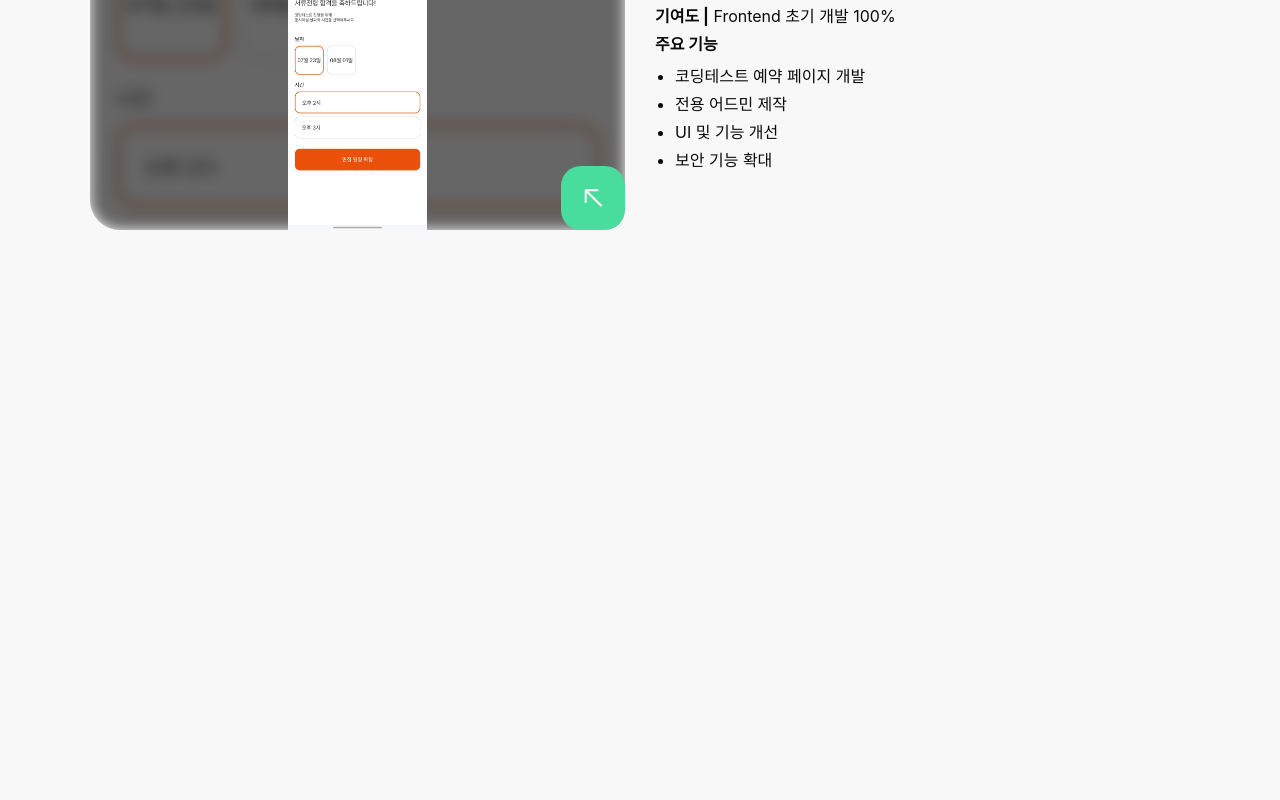
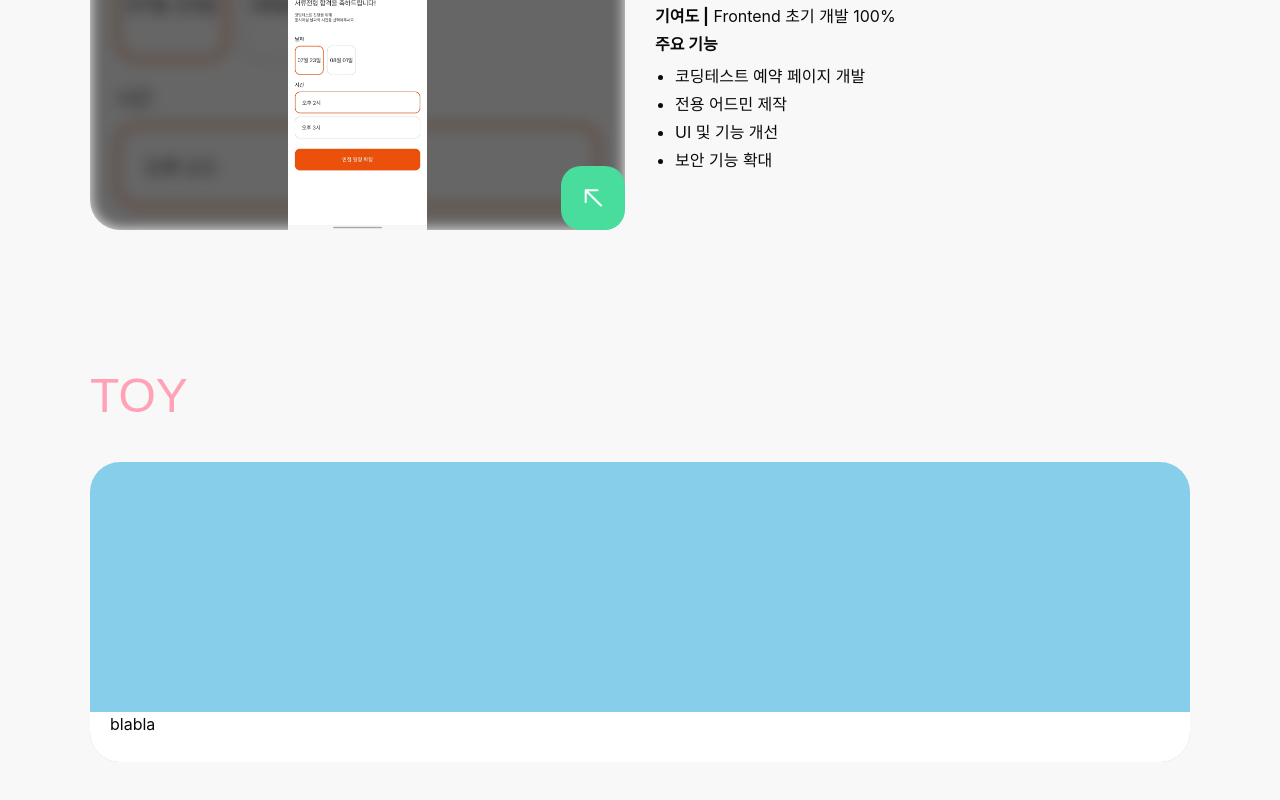
Before and after one commit to michelle-jeon/portfolio, a React (Vite) app: page / in a window 1280 px wide. Shown: the part 2666-3466 px from the top of the page. Before the commit the page ends 3176 px from the top, so only its background shows below. Built offline with nearby package versions, Linux system fonts and the light colour scheme; a web font is replaced by a local one.

Commit message:
feat: ToyCard
ToySection 카드 생성

```diff
--- /dev/null
+++ b/src/components/ToySection/ToyCard.styles.ts
@@ -0,0 +1,26 @@
+import styled from "styled-components";
+
+export const CardContainer = styled.div`
+  width:100%;
+  padding: 30px 0;
+`
+
+export const CardBox = styled.div`
+  width:100%;
+  min-height:300px;
+  background-color:skyblue;
+  border-radius:30px;
+  position:relative;
+  overflow:hidden;
+`
+
+export const CardTitle = styled.div`
+  width:100%;
+  height:50px;
+  line-hegiht:50px;
+  padding:0 20px;
+  position:absolute;
+  bottom:0;
+  left:0;
+  background-color:#fff;
+`
--- /dev/null
+++ b/src/components/ToySection/ToyCard.tsx
@@ -0,0 +1,11 @@
+import { CardBox, CardContainer, CardTitle } from "./ToyCard.styles";
+
+export default function ToyCard(){
+  return(
+    <CardContainer>
+      <CardBox>
+        <CardTitle>blabla</CardTitle>
+      </CardBox>
+    </CardContainer>
+  )
+}
--- a/src/index.css
+++ b/src/index.css
@@ -81,6 +81,10 @@ body {
   color:#49DD9D;
 }
 
+.color_mypink {
+  color:#FFA2B6;
+}
+
 section:not(.visualSection) {
   width:100%;
   padding:50px 0;
--- a/src/pages/Home.tsx
+++ b/src/pages/Home.tsx
@@ -4,6 +4,7 @@ import Visual from '../components/Visual/Visual';
 import Footer from '../components/Footer/Footer';
 import styled from 'styled-components';
 import HightlightCard from '@/components/WorkSection/HighlightCard';
+import ToyCard from '@/components/ToySection/ToyCard';
 
 const SectionTitle = styled.div`
   font-family: 'Sofachrome Rg', sans-serif;
@@ -94,7 +95,10 @@ const [selectedNav,setSelectedNav] = useState('Home');
 
       {/* TOY */}
       <section ref={toyRef}>
-
+        <div className="sectionInner">
+          <SectionTitle className='color_mypink'>TOY</SectionTitle>
+          <ToyCard></ToyCard>
+        </div>
       </section>
 
       {/* CONTACT */}
```
